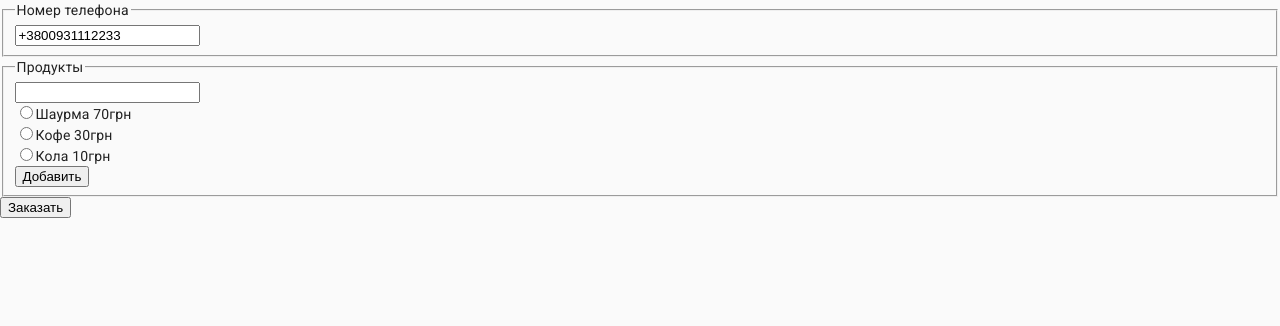
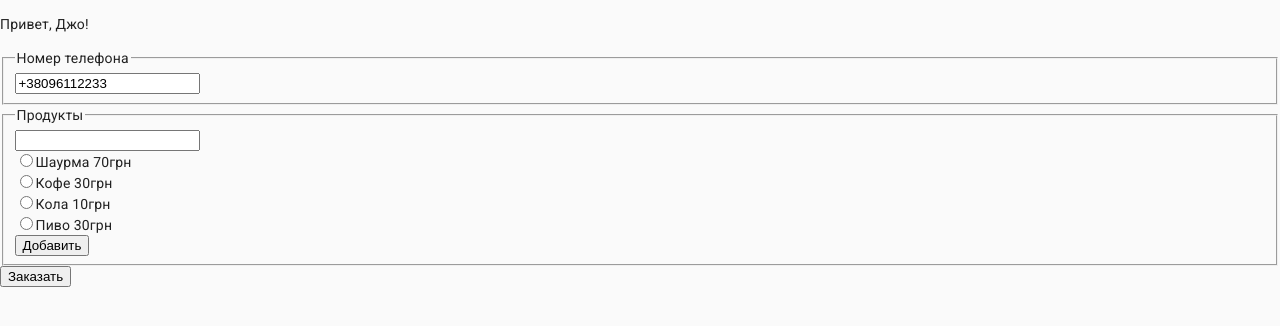
Before and after one commit to kostia-official/react-course-23, a React (Create React App) app: page / in a window 1280 px wide. Shown: the top 326 px of the page. Built offline with nearby package versions, Linux system fonts and the light colour scheme.

Commit message:
Use context for user data

```diff
--- a/src/components/App/App.js
+++ b/src/components/App/App.js
@@ -1,12 +1,20 @@
 import React from "react";
 import { Order } from "../Order/Order";
+import { withUser } from "../../contexts/UserContext";
+import Link from "@material-ui/core/Link";
 
-export class App extends React.Component {
+class AppComponent extends React.Component {
   render() {
+    const { user } = this.props;
+
     return (
       <div>
+        {user.isAdmin && <Link to="/admin">Админка</Link>}
+        <p>Привет, {user.name}!</p>
         <Order />
       </div>
     );
   }
 }
+
+export const App = withUser(AppComponent);
--- a/src/components/Order/Order.js
+++ b/src/components/Order/Order.js
@@ -1,8 +1,10 @@
 import React from "react";
+import _ from "lodash";
 import { OrderForm } from "./OrderForm/OrderForm";
-import {v4 as uuid} from "uuid";
+import { v4 as uuid } from "uuid";
+import { withUser } from "../../contexts/UserContext";
 
-export class Order extends React.Component {
+class OrderComponent extends React.Component {
   state = {
     products: [
       {
@@ -24,15 +26,22 @@ export class Order extends React.Component {
           { id: uuid(), name: "Сироп", price: 15 }
         ]
       },
-      { id: uuid(), name: "Кола", price: 10 }
+      { id: uuid(), name: "Кола", price: 10 },
+      { id: uuid(), name: "Пиво", price: 30, isForAdult: true }
     ]
   };
 
   render() {
+    const { isAdult } = this.props;
+
+    const products = isAdult()
+      ? this.state.products
+      : _.filter(this.state.products, ({ isForAdult }) => !isForAdult);
+
     return (
       <div>
         <OrderForm
-          products={this.state.products}
+          products={products}
           onSubmit={order => {
             console.log(order);
           }}
@@ -41,3 +50,5 @@ export class Order extends React.Component {
     );
   }
 }
+
+export const Order = withUser(OrderComponent);
--- a/src/components/Order/OrderForm/OrderForm.js
+++ b/src/components/Order/OrderForm/OrderForm.js
@@ -1,12 +1,13 @@
 import React from "react";
 import _ from "lodash";
 import { Cart } from "./Cart/Cart";
+import { withUser } from "../../../contexts/UserContext";
 
 const UA_CODE = "+380";
 
-export class OrderForm extends React.Component {
+class OrderFormComponent extends React.Component {
   state = {
-    phoneNumber: UA_CODE + "0931112233",
+    phoneNumber: UA_CODE + this.props.user.phoneNumber,
     selectedProductId: "",
     selectedAdditionsIds: [],
     orderedProducts: [],
@@ -150,3 +151,5 @@ export class OrderForm extends React.Component {
     );
   }
 }
+
+export const OrderForm = withUser(OrderFormComponent);
--- /dev/null
+++ b/src/contexts/UserContext.js
@@ -0,0 +1,40 @@
+import React from "react";
+
+export const UserContext = React.createContext();
+
+export class UserProvider extends React.Component {
+  state = {
+    user: {
+      name: "Джо",
+      birthdayYear: 2002,
+      phoneNumber: "96112233",
+      isAdmin: false
+    }
+  };
+
+  isAdult = () => {
+    const currentYear = new Date().getFullYear();
+
+    return currentYear - this.state.user.birthdayYear >= 18;
+  };
+
+  render() {
+    return (
+      <UserContext.Provider
+        value={{ user: this.state.user, isAdult: this.isAdult }}
+      >
+        {this.props.children}
+      </UserContext.Provider>
+    );
+  }
+}
+
+export const withUser = WrappedComponent => props => {
+  return (
+    <UserContext.Consumer>
+      {({ user, isAdult }) => (
+        <WrappedComponent {...props} user={user} isAdult={isAdult} />
+      )}
+    </UserContext.Consumer>
+  );
+};
--- a/src/index.js
+++ b/src/index.js
@@ -4,10 +4,13 @@ import { App } from "./components/App/App";
 import { ThemeProvider } from "./ThemeProvider";
 
 import "./index.scss";
+import { UserProvider } from "./contexts/UserContext";
 
 ReactDOM.render(
-  <ThemeProvider>
-    <App />
-  </ThemeProvider>,
+  <UserProvider>
+    <ThemeProvider>
+      <App />
+    </ThemeProvider>
+  </UserProvider>,
   document.getElementById("root")
 );
```
